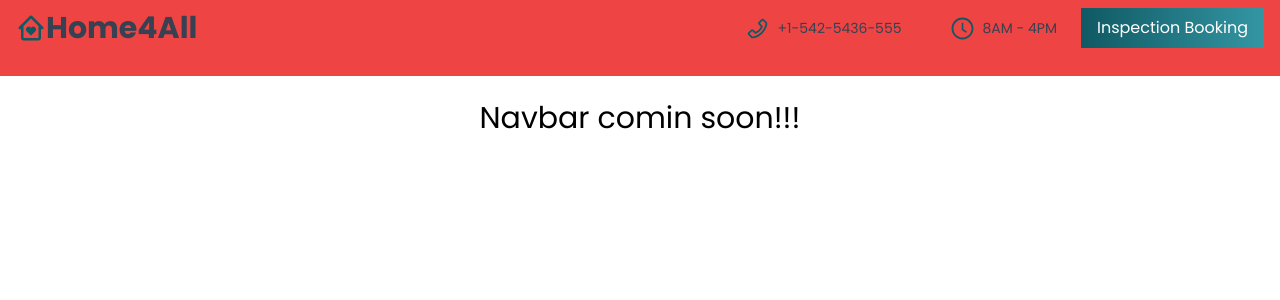
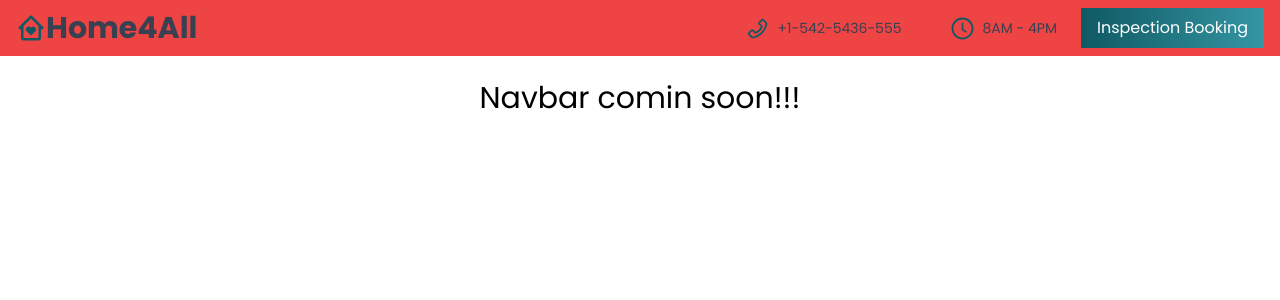
Before and after one commit to aipohruth/Homes, a React (Create React App) app: page / in a window 1280 px wide. Shown: the top 300 px of the page. Built offline with nearby package versions, Linux system fonts and the light colour scheme.

Commit message:
fix: a bug

```diff
--- a/src/Components/Topbar.jsx
+++ b/src/Components/Topbar.jsx
@@ -30,12 +30,12 @@ const handleModal =() =>{
             <button onClick={() => handleModal()}>Inspection Booking</button>
           </div>
         </div>
-        <div className=' hidden sm:flex'>
+       {/*<div className=' hidden sm:flex'>
         <marquee className='text-sm text-white px-0'>Inspection starts from 10AM - 3PM</marquee>
         <marquee className='text-sm text-gray-800 px-0'>Inspection starts from 10AM - 3PM</marquee>
         <marquee className='text-sm text-white px-0'>Inspection starts from  10AM - 3PM</marquee>
 
-        </div>
+        </div>*/}
 
         {showModal  && <Modal handleModal={handleModal}/>}
 
```
